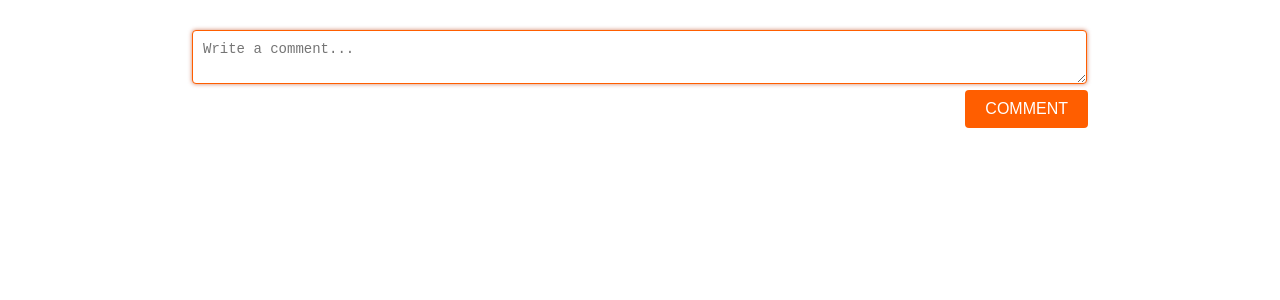
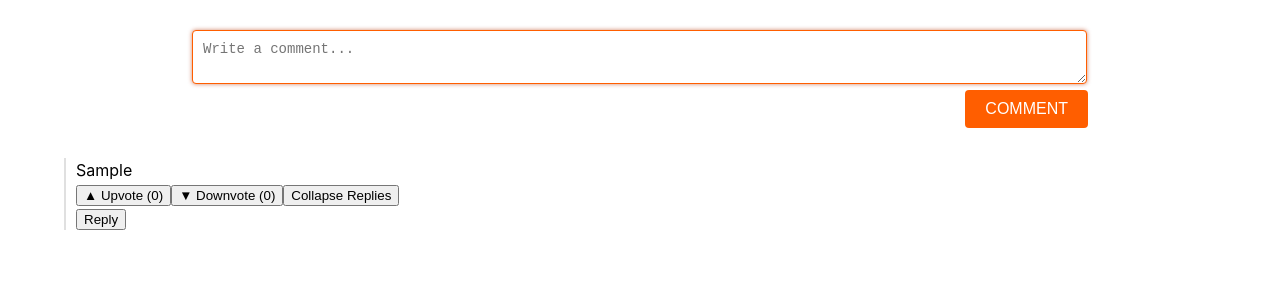
Before and after one commit to nisalV/chat-thread, a React (Vite) app: page / in a window 1280 px wide. Both pictures are taken after typing "Sample" into the empty fields and a click on the button "COMMENT". Shown: the top 300 px of the page. Built offline with nearby package versions, Linux system fonts and the light colour scheme.

Commit message:
comment thread

```diff
--- a/src/components/pages/thread/index.tsx
+++ b/src/components/pages/thread/index.tsx
@@ -1,11 +1,15 @@
+import { useThread } from '../../../hooks/commentHooks'
 import CommentInput from '../../views/commentInput'
+import CommentThread from '../../views/commentThread'
 import './thread.css'
 
 const Thread = () => {
+  const { threadComments } = useThread()
 
   return (
     <div id="thread-container">
         <CommentInput />
+        <CommentThread ThreadComment={threadComments} />
     </div>
   )
 }
--- /dev/null
+++ b/src/components/views/commentThread/commentThread.css
@@ -0,0 +1,11 @@
+#thread-cotainer {
+    width: 90%;
+    margin: 0 auto;
+}
+
+#comment-container {
+    border-left: 2px solid #e0e0e0;
+    margin-top: 20px;
+    padding: 0 10px;
+    width: 'auto';
+}
--- /dev/null
+++ b/src/components/views/commentThread/index.tsx
@@ -0,0 +1,88 @@
+import { useState } from 'react'
+import { useThread } from '../../../hooks/commentHooks'
+import { ThreadComment, VoteType } from '../../../types/comments'
+import './commentThread.css'
+
+type CommentThreadProps = {
+  ThreadComment: ThreadComment[]
+  depth?: number
+}
+
+const CommentThread = ({ ThreadComment, depth = 0 }: CommentThreadProps) => {
+  const { voteComment, addComment, toggleCommentCollapse } = useThread()
+
+  const [replyText, setReplyText] = useState<{ [key: string]: string }>({})
+
+  const handleReply = (commentId: string) => {
+    const text = replyText[commentId]
+    if (text && text.trim()) {
+      addComment(text, commentId)
+      setReplyText((prev) => ({ ...prev, [commentId]: '' }))
+    }
+  }
+
+  const renderComment = (comment: ThreadComment) => {
+    const isReplyInputOpen = replyText[comment.id] !== undefined
+
+    return (
+      <div
+      key={comment.id}
+        id={`comment-container`}
+        style={{
+          marginLeft: `${depth * 20}px`,
+        }}
+      >
+        <div className="comment-content">
+          <p>{comment.text}</p>
+          <div className="comment-actions">
+            <button onClick={() => voteComment(comment.id, VoteType.UPVOTE)}>
+              ▲ Upvote ({comment.upvotes})
+            </button>
+            <button onClick={() => voteComment(comment.id, VoteType.DOWNVOTE)}>
+              ▼ Downvote ({comment.downvotes})
+            </button>
+            <button onClick={() => toggleCommentCollapse(comment.id)}>
+              {comment.isCollapsed ? 'Expand' : 'Collapse'} Replies
+            </button>
+          </div>
+        </div>
+
+        <div className="reply-section">
+          <button
+            onClick={() =>
+              setReplyText((prev) => ({ ...prev, [comment.id]: '' }))
+            }
+          >
+            Reply
+          </button>
+
+          {isReplyInputOpen && (
+            <div>
+              <textarea
+                value={replyText[comment.id] || ''}
+                onChange={(e) =>
+                  setReplyText((prev) => ({
+                    ...prev,
+                    [comment.id]: e.target.value,
+                  }))
+                }
+                placeholder="Write a reply..."
+              />
+              <button onClick={() => handleReply(comment.id)}>
+                Submit Reply
+              </button>
+            </div>
+          )}
+        </div>
+
+        {!comment.isCollapsed && comment.replies.length > 0 && (
+          <CommentThread ThreadComment={comment.replies} depth={depth + 1} />
+        )}
+      </div>
+    )
+  }
+
+  return <div id="thread-cotainer">{ThreadComment.map(renderComment)}</div>
+}
+
+export default CommentThread
```
